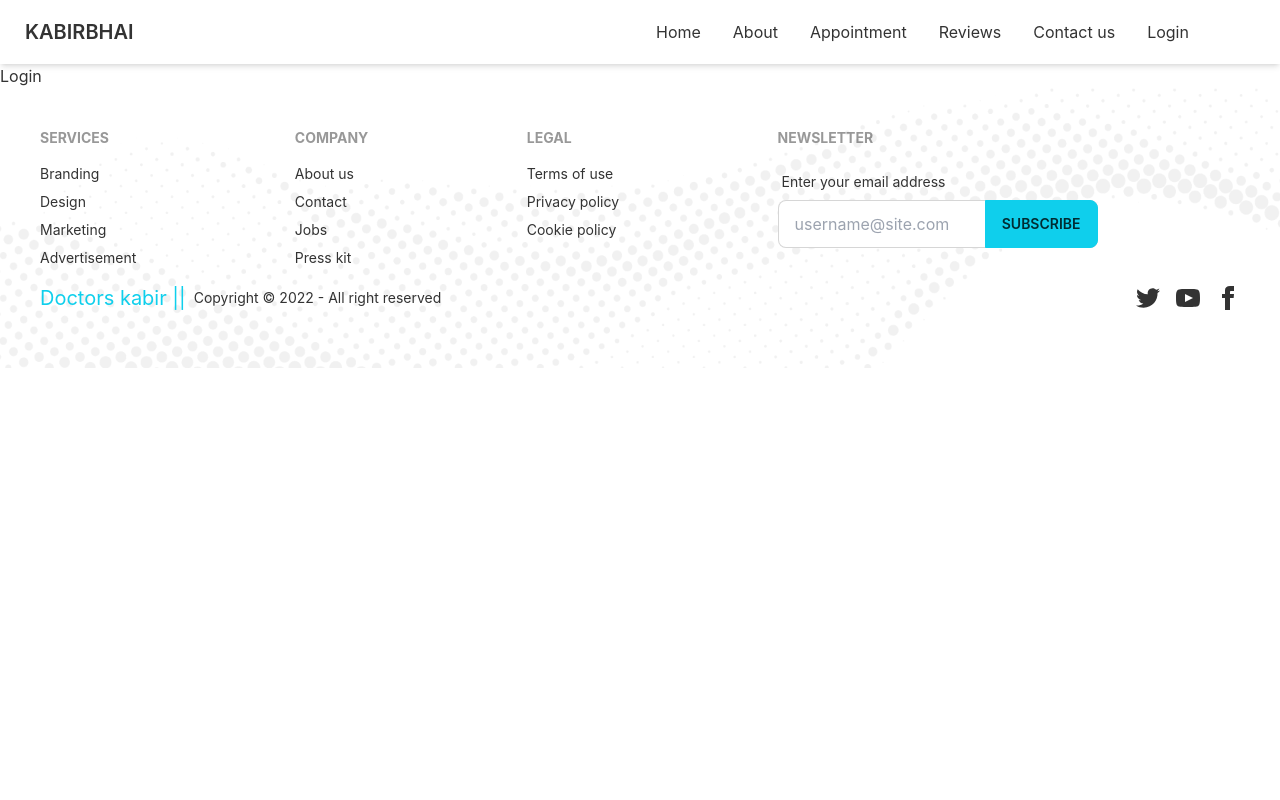
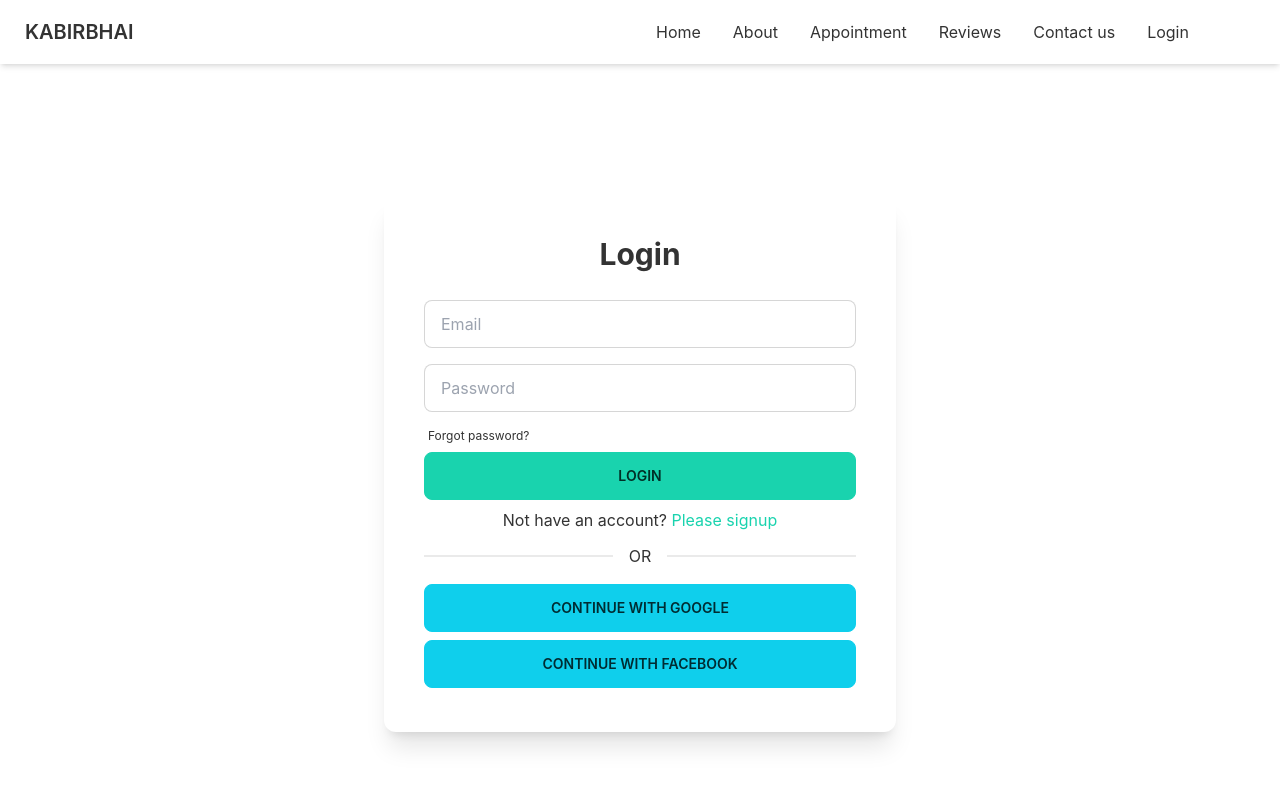
Before and after one commit to kabirbhai/doctors-kobir, a React (Create React App) app: page /login in a window 1280 px wide. Shown: the top 800 px of the page. Built offline with nearby package versions, Linux system fonts and the light colour scheme.

Commit message:
login from addded

```diff
--- a/package.json
+++ b/package.json
@@ -6,11 +6,14 @@
     "@testing-library/jest-dom": "^5.16.4",
     "@testing-library/react": "^13.3.0",
     "@testing-library/user-event": "^13.5.0",
+    "axios": "^0.27.2",
     "daisyui": "^2.18.0",
     "date-fns": "^2.28.0",
+    "firebase": "^9.8.4",
     "react": "^18.2.0",
     "react-day-picker": "^8.0.7",
     "react-dom": "^18.2.0",
+    "react-firebase-hooks": "^5.0.3",
     "react-router-dom": "6",
     "react-scripts": "5.0.1",
     "web-vitals": "^2.1.4"
--- /dev/null
+++ b/src/firebase.init.js
@@ -0,0 +1,20 @@
+// Import the functions you need from the SDKs you need
+import { initializeApp } from "firebase/app";
+import { getAuth } from "firebase/auth";
+// TODO: Add SDKs for Firebase products that you want to use
+// https://firebase.google.com/docs/web/setup#available-libraries
+
+// Your web app's Firebase configuration
+const firebaseConfig = {
+  apiKey: process.env.REACT_APP_API_KEY,
+  authDomain: process.env.REACT_APP_AUTH_DOMAIN,
+  projectId: process.env.REACT_APP_PROJECT_ID,
+  storageBucket: process.env.REACT_APP_STORAGE_BUCKET,
+  messagingSenderId: process.env.REACT_APP_MESSAGING_SENDER_ID,
+  appId: process.env.REACT_APP_APP_ID,
+};
+
+// Initialize Firebase
+const app = initializeApp(firebaseConfig);
+const auth = getAuth(app);
+export default auth;
--- /dev/null
+++ b/src/hooks/useServices.js
@@ -0,0 +1,13 @@
+import { useEffect, useState } from "react";
+
+const useServices = () => {
+  const [services, setServices] = useState([]);
+  useEffect(() => {
+    fetch("http://localhost:5000/service")
+      .then((res) => res.json())
+      .then((data) => setServices(data));
+  }, []);
+  return [services, setServices];
+};
+
+export default useServices;
--- a/src/pages/Login/Login.js
+++ b/src/pages/Login/Login.js
@@ -1,9 +1,54 @@
 import React from "react";
+import { Link } from "react-router-dom";
 
 const Login = () => {
+  const handleLogin = (e) => {
+    e.preventDefault();
+  };
   return (
     <section className="container mx-auto">
-      <h1>Login</h1>
+      <div className="flex flex-col text-center md:text-left md:flex-row h-screen justify-evenly md:items-center">
+        <div className="w-full lg:max-w-lg">
+          <div className="bg-white p-10 flex flex-col w-full shadow-xl rounded-xl">
+            <h2 className="text-3xl font-bold text-center  mb-5">Login</h2>
+            <form onSubmit={handleLogin} className="w-full">
+              <input
+                type="email"
+                placeholder="Email"
+                class="input input-bordered w-full my-2"
+              />
+              <div class="form-control w-full">
+                <input
+                  type="password"
+                  placeholder="Password"
+                  class="input input-bordered w-full my-2"
+                />
+                <label class="label">
+                  <span class="label-text-alt">Forgot password?</span>
+                </label>
+              </div>
+              <input
+                className="btn btn-secondary w-full"
+                type="submit"
+                value="LOGIN"
+              />
+              <p className="text-center my-2">
+                Not have an account?{" "}
+                <Link className="text-secondary" to="signup">
+                  Please signup
+                </Link>
+              </p>
+              <div class="divider">OR</div>
+              <button className="btn btn-primary w-full my-1">
+                Continue with Google
+              </button>
+              <button className="btn btn-primary w-full my-1">
+                Continue with Facebook
+              </button>
+            </form>
+          </div>
+        </div>
+      </div>
     </section>
   );
 };
--- a/src/pages/appointment/AppointmentBanner.js
+++ b/src/pages/appointment/AppointmentBanner.js
@@ -3,7 +3,6 @@ import { DayPicker } from "react-day-picker";
 import "react-day-picker/dist/style.css";
 import chair from "../../assets/images/chair.png";
 import backgroundBanner from "../../assets/images/bg.png";
-import { format } from "date-fns";
 
 const AppointmentBanner = ({ date, setDate }) => {
   return (
--- a/src/pages/appointment/AvailableAppointment.js
+++ b/src/pages/appointment/AvailableAppointment.js
@@ -1,18 +1,12 @@
 import { format } from "date-fns";
 import React, { useEffect, useState } from "react";
+import useServices from "../../hooks/useServices";
 import BookingModal from "./BookingModal";
 import Service from "./Service";
 
 const AvailableAppointment = ({ date }) => {
-  const [services, setServices] = useState([]);
-  const [treatment, setTreatment] = useState("");
-
-  useEffect(() => {
-    fetch("Services.json")
-      .then((res) => res.json())
-      .then((data) => setServices(data));
-  }, []);
-
+  const [services] = useServices([]);
+  const [treatment, setTreatment] = useState(null);
   return (
     <section className="container mx-auto">
       <h1 className="text-secondary text-2xl text-center my-5 py-5">
--- a/src/pages/appointment/BookingModal.js
+++ b/src/pages/appointment/BookingModal.js
@@ -10,6 +10,25 @@ const BookingModal = ({ treatment, date, setTreatment }) => {
     const email = e.target.email.value;
     const phone = e.target.phone.value;
     const slot = e.target.slot.value;
+    const booking = {
+      patientId: _id,
+      name: name,
+      patient: email,
+      phone: phone,
+      slot: slot,
+    };
+
+    //  SEND DATA TO THE SERVER
+    const url = "http://localhost:5000/booking";
+    fetch(url, {
+      method: "POST",
+      headers: {
+        "content-type": "application/json",
+      },
+      body: JSON.stringify(booking),
+    });
+
+    // for temporary close modal
     setTreatment(null);
   };
 
@@ -20,7 +39,7 @@ const BookingModal = ({ treatment, date, setTreatment }) => {
         <div className="modal-box">
           <h3 className="font-bold text-3xl text-secondary">{name}</h3>
           <label
-            for="booking-modal"
+            htmlFor="booking-modal"
             className="btn btn-sm btn-circle absolute right-2 top-5"
           >
             ✕
--- a/src/pages/appointment/Service.js
+++ b/src/pages/appointment/Service.js
@@ -18,7 +18,7 @@ const Service = ({ service, setTreatment }) => {
         <p>{service.slots?.length} spaces available</p>
         <div className="card-actions justify-center">
           <label
-            for="booking-modal"
+            htmlFor="booking-modal"
             onClick={() => setTreatment(service)}
             className="btn btn-secondary modal-button"
           >
--- a/src/pages/home/ContactUsHome.js
+++ b/src/pages/home/ContactUsHome.js
@@ -25,7 +25,7 @@ const ContactUsHome = () => {
             placeholder="Message"
           ></textarea>
           <input
-            className="btn bg-gradient-to-r text-black hover:text-white from-primary to-secondary block w-1/2 mx-auto"
+            className="btn bg-gradient-to-r text-white text-xl from-primary to-secondary block w-1/2 mx-auto"
             type="button"
             value="Submit"
           />
```
Also changed, not shown: 1 other file (tests, documents, lock files or other folders).
